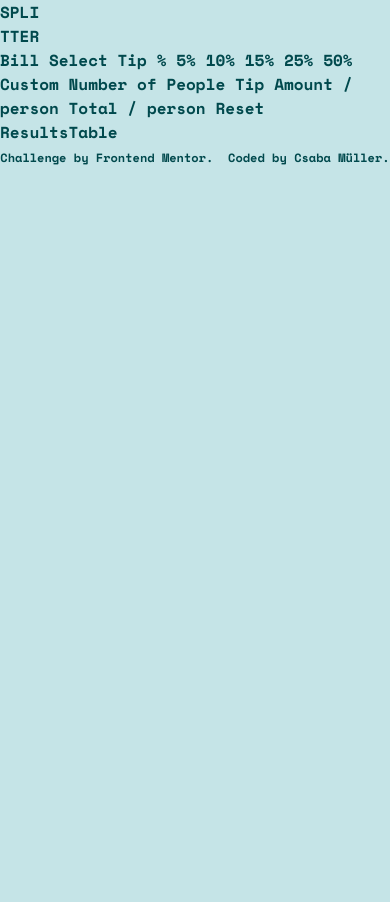
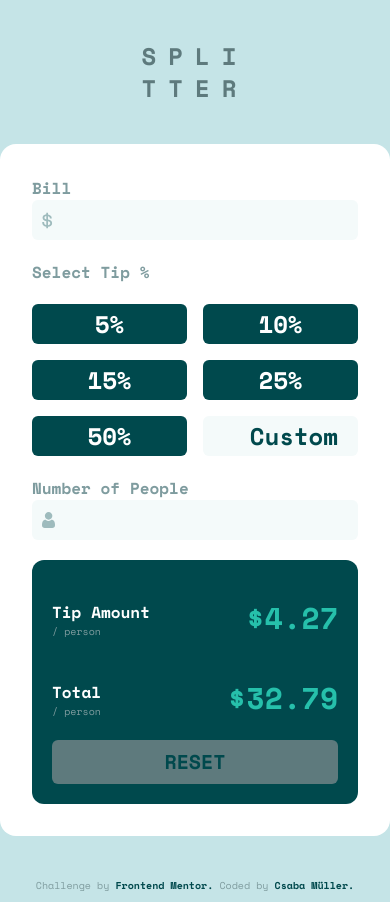
Before and after one commit to Csabooo/frontendmentor-17-tip-calculator-app, a React (Vite) app: page / in a window 390 px wide. Before the commit the page ends 844 px from the top, so only its background shows below. Built offline with nearby package versions, Linux system fonts and the light colour scheme.

Commit message:
mobile version completed

```diff
--- a/src/App.jsx
+++ b/src/App.jsx
@@ -6,11 +6,11 @@ import UserInput from "./components/UserInput/UserInput";
 export default function App() {
   return (
     <>
-      <div>
-        <h1>SPLI<br />TTER</h1>
+      <h1>SPLI<br />TTER</h1>
+      <main className="max-w-md mx-auto">
         <UserInput></UserInput>
         <ResultsTable></ResultsTable>
-      </div >
+      </main >
 
       <Attribution></Attribution>
     </>
--- a/src/components/Attribution/Attribution.jsx
+++ b/src/components/Attribution/Attribution.jsx
@@ -4,19 +4,19 @@ import classes from "./Attribution.module.css";
 
 function Attribution() {
   return (
-    <div>
-      <div className="text-center ext-[12px]">
+    <div className={classes.all}>
+      <div>
         <span>
           Challenge by
           <a
-            className={classes}
+            className={classes.az}
             href="https://www.frontendmentor.io/challenges/tip-calculator-app-ugJNGbJUX"
             target="_blank"
             rel="noreferrer">
-            &nbsp;Frontend Mentor.{" "}
+            &nbsp;Frontend Mentor.
           </a>
           &nbsp;Coded by
-          <a className="" href="https://www.frontendmentor.io/profile/Csabooo">
+          <a className={classes.az} href="https://www.frontendmentor.io/profile/Csabooo">
             &nbsp;Csaba Müller.
           </a>
         </span>
--- a/src/components/Attribution/Attribution.module.css
+++ b/src/components/Attribution/Attribution.module.css
@@ -1,4 +1,12 @@
+.az {
+  @apply font-bold text-very_dark_cyan;
+}
+
 a,
 span {
-  @apply text-xs;
+  @apply text-[10px] font-normal;
 }
+
+.all {
+  @apply pt-7;
+}
--- a/src/components/ResultsTable/ResultsTable.jsx
+++ b/src/components/ResultsTable/ResultsTable.jsx
@@ -1,8 +1,32 @@
 import React from 'react'
+import classes from "./ResultsTable.module.css";
 
 function ResultsTable() {
     return (
-        <div>ResultsTable</div>
+        <div className={classes.result}>
+            <form>
+                <div >
+                    <div className={classes.table}>
+                        <div className={classes.text}>
+                            <label>Tip Amount</label>
+                            <span>/ person</span>
+                        </div>
+                        <p>$4.27</p>
+                    </div>
+
+                    <div className={classes.table}>
+                        <div className={classes.text}>
+                            <label>Total</label>
+                            <span>/ person</span>
+                        </div>
+                        <p>$32.79</p>
+                    </div>
+                </div>
+
+                <button type='reset'>RESET</button>
+            </form>
+
+        </div >
     )
 }
 
--- a/src/components/ResultsTable/Resultstable.module.css
+++ b/src/components/ResultsTable/Resultstable.module.css
@@ -0,0 +1,27 @@
+.result {
+  @apply bg-very_dark_cyan rounded-xl p-5;
+}
+
+.result button {
+  @apply bg-dark_grayish_cyan rounded-md p-2 text-xl block w-full text-very_dark_cyan hover:text-very_dark_cyan hover:bg-light_grayish_cyan;
+}
+
+label {
+  @apply text-white;
+}
+
+span {
+  @apply text-grayish_cyan;
+}
+
+.text {
+  @apply flex flex-col text-left leading-4;
+}
+
+.table {
+  @apply grid grid-cols-2 text-left py-5;
+}
+
+.table p {
+  @apply text-right text-strong_cyan text-3xl;
+}
--- a/src/components/UserInput/UserInput.jsx
+++ b/src/components/UserInput/UserInput.jsx
@@ -1,26 +1,41 @@
 import React from 'react'
+import classes from "./UserInput.module.css";
+import dollar_logo from "../../assets/images/icon-dollar.svg";
+
+
+const dollar = <img src={dollar_logo} alt="" srcset="" />
 
 function UserInput() {
+
+
     return (
-        <div>      Bill
+        <div>
+            <form >
+                <label className={classes.label} htmlFor="bill">Bill</label>
 
-            Select Tip %
-            5%
-            10%
-            15%
-            25%
-            50%
-            Custom
+                <input className={classes.dollar} type="text" id='bill' />
 
-            Number of People
+                <div >
+                    <label className={classes.label} htmlFor="">Select Tip %</label>
+                    <div className="grid grid-cols-2 gap-x-4 gap-y-4 py-5">
+                        <button className={classes.buttons}>5%</button>
+                        <button className={classes.buttons}>10%</button>
+                        <button className={classes.buttons}>15%</button>
+                        <button className={classes.buttons}>25%</button>
+                        <button className={classes.buttons}>50%</button>
 
-            Tip Amount
-            / person
+                        <input className={classes.custom} type="text" placeholder='Custom' />
 
-            Total
-            / person
 
-            Reset</div>
+                    </div>
+                </div>
+
+
+                <label className={classes.label} htmlFor="people">Number of People</label>
+                <input className={classes.people} type="text" placeholder="" id='people' />
+
+            </form>
+        </div>
     )
 }
 
--- a/src/components/UserInput/UserInput.module.css
+++ b/src/components/UserInput/UserInput.module.css
@@ -0,0 +1,31 @@
+.dollar {
+  background: url("../../assets/images/icon-dollar.svg") no-repeat scroll 10px
+    12px;
+  padding-left: 30px;
+  padding-right: 15px;
+
+  /*   border: 1px solid theme(colors.light_grayish_cyan);
+ */
+  @apply bg-very_light_grayish_cyan w-full rounded-md mb-5 py-1 text-very_dark_cyan text-right focus:outline-none focus:border-2 border-light_grayish_cyan;
+}
+
+.people {
+  background: url("../../assets/images/icon-person.svg") no-repeat scroll 10px
+    12px;
+  padding-left: 30px;
+  padding-right: 15px;
+  /* border: 1px solid theme(colors.light_grayish_cyan); */
+  @apply bg-very_light_grayish_cyan w-full rounded-md mb-5 py-1 text-very_dark_cyan text-right focus:outline-none focus:border-2 border-light_grayish_cyan;
+}
+
+.label {
+  @apply text-grayish_cyan text-left w-full block;
+}
+
+.buttons {
+  @apply bg-very_dark_cyan rounded-md py-1 px-5 text-white hover:text-very_dark_cyan hover:bg-light_grayish_cyan active:bg-light_grayish_cyan;
+}
+
+.custom {
+  @apply bg-very_light_grayish_cyan rounded-md py-1 px-5 text-very_dark_cyan focus:outline-none focus:border-2 border-light_grayish_cyan placeholder:text-very_dark_cyan placeholder:text-right focus:text-right text-right;
+}
--- a/src/index.css
+++ b/src/index.css
@@ -6,6 +6,20 @@
 
 @layer base {
   body {
-    @apply bg-light_grayish_cyan font-space-mono font-bold text-very_dark_cyan;
+    @apply bg-light_grayish_cyan font-space-mono font-bold text-center text-2xl flex flex-col justify-center align-middle min-h-screen;
+  }
+
+  h1 {
+    @apply -tracking-widest_2xl py-10 text-dark_grayish_cyan;
+  }
+
+  label {
+    @apply text-base;
   }
 }
+
+@layer components {
+  main {
+    @apply bg-white p-8 rounded-2xl;
+  }
+}
--- a/tailwind.config.js
+++ b/tailwind.config.js
@@ -17,6 +17,10 @@ export default {
       fontFamily: {
         "space-mono": ["Space Mono", "monospace"],
       },
+      letterSpacing: {
+        widest: ".25em",
+        widest_2xl: "-0.5em",
+      },
     },
   },
   plugins: [],
```
